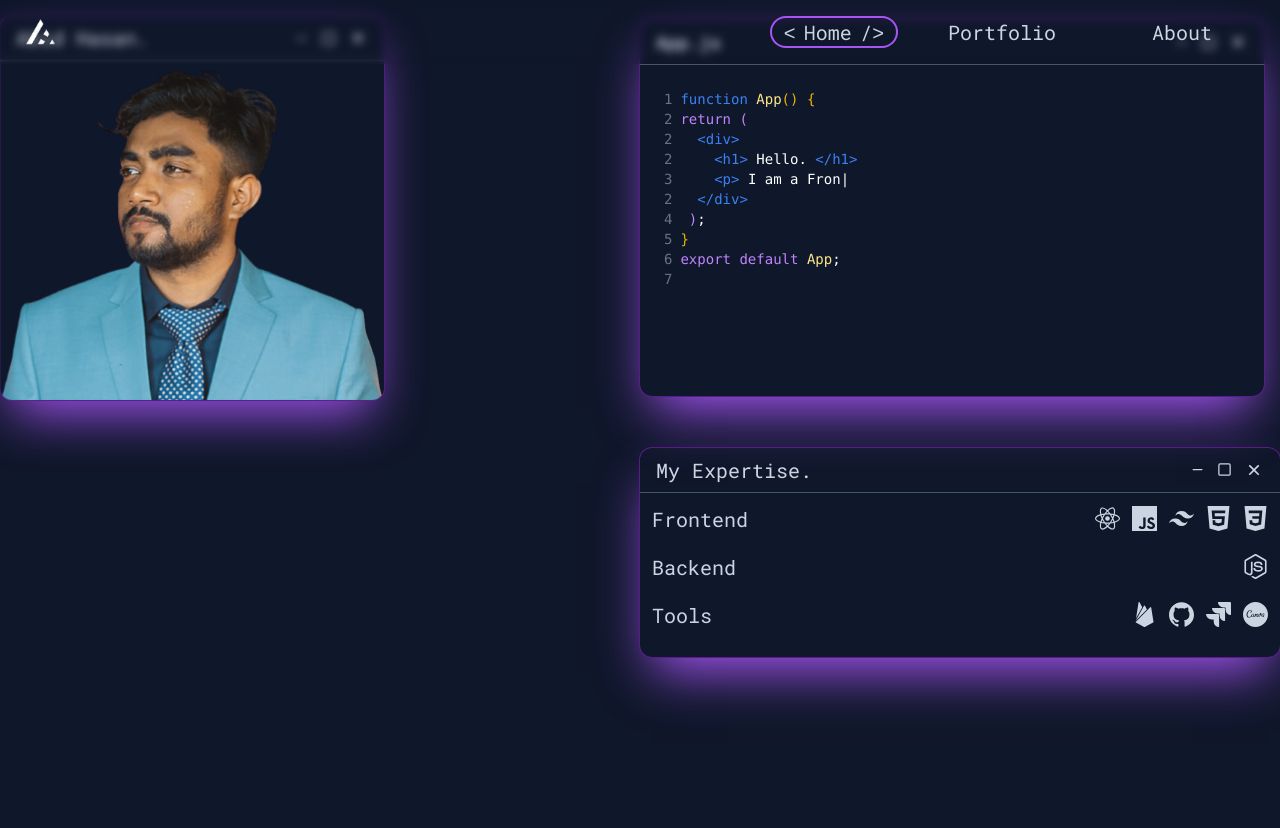
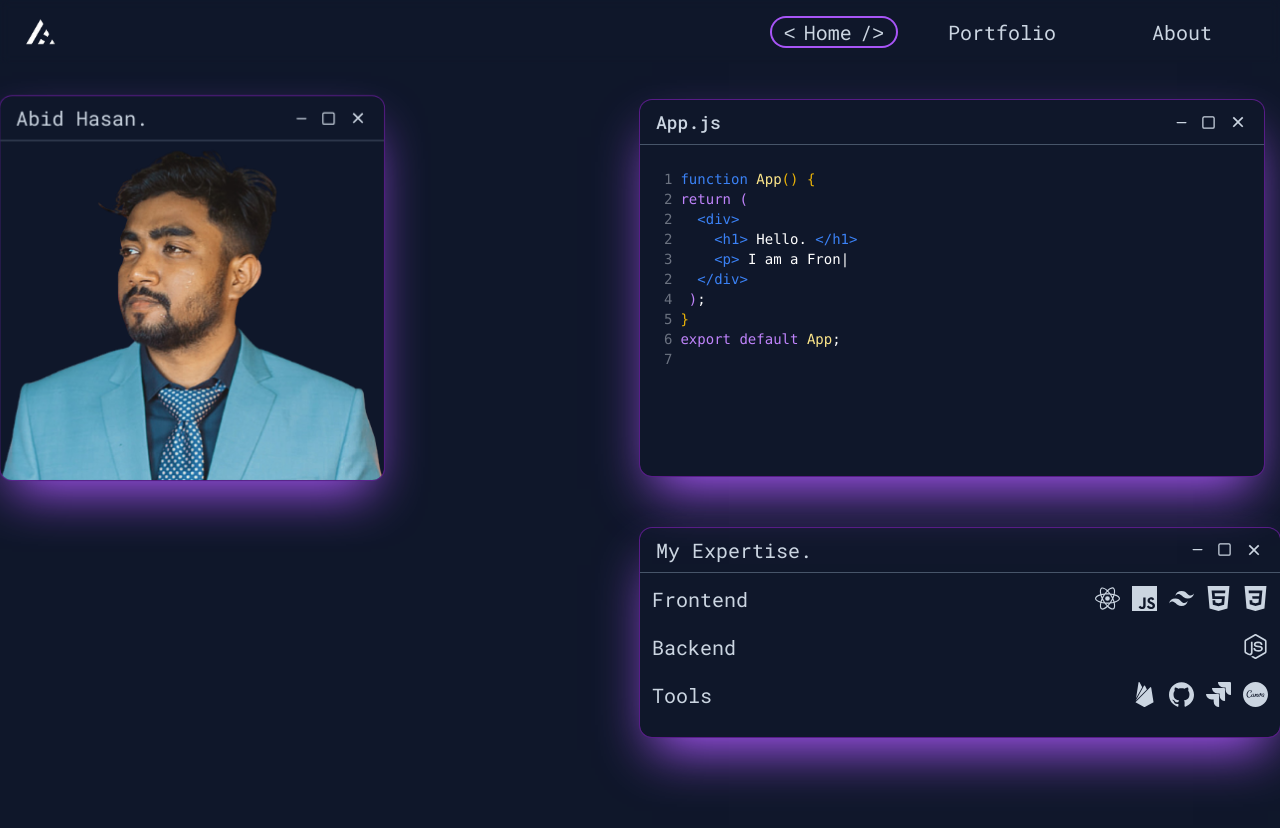
Before and after one commit to AbidHasanPiash/abidhasanNextjs, a Next.js app: page / in a window 1280 px wide. Shown: the top 828 px of the page. Before the commit the page ends 801 px from the top, so only its background shows below. Built offline with nearby package versions, Linux system fonts and the light colour scheme.

Commit message:
polished

```diff
--- a/pages/about.jsx
+++ b/pages/about.jsx
@@ -48,7 +48,7 @@ export default function About() {
         <link rel="icon" href="/favicon.ico" />
       </Head>
       <div>
-        <div className="flex flex-col space-y-10 lg:max-w-7xl mx-auto">
+        <div className="flex flex-col space-y-10 lg:max-w-7xl mx-auto mt-20">
           <div className="m-3 grid grid-cols-2">
             {/* About Me  */}
             <div className="my-5 mx-2 text-justify lg:col-span-1 col-span-2">
--- a/pages/index.jsx
+++ b/pages/index.jsx
@@ -27,7 +27,7 @@ export default function Home() {
         <link rel="icon" href="/favicon.ico" />
       </Head>
       <main>
-        <div className='lg:max-w-7xl lg:mx-auto mx-3 grid grid-cols-2 gap-4 mb-5 select-none'>
+        <div className='lg:max-w-7xl lg:mx-auto mx-3 grid grid-cols-2 gap-4 mb-5 select-none mt-20'>
           {/* Profile picture */}
           <div id='profile' className='tilt-container col-span-2 lg:col-span-1 lg:w-96 w-full my-4 flex flex-col overflow-hidden rounded-xl ring-1 ring-purple-900 shadow-2xl shadow-purple-500'>
             <div className='flex items-center justify-between py-2 px-4 text-xl border-b border-slate-600'>
```
